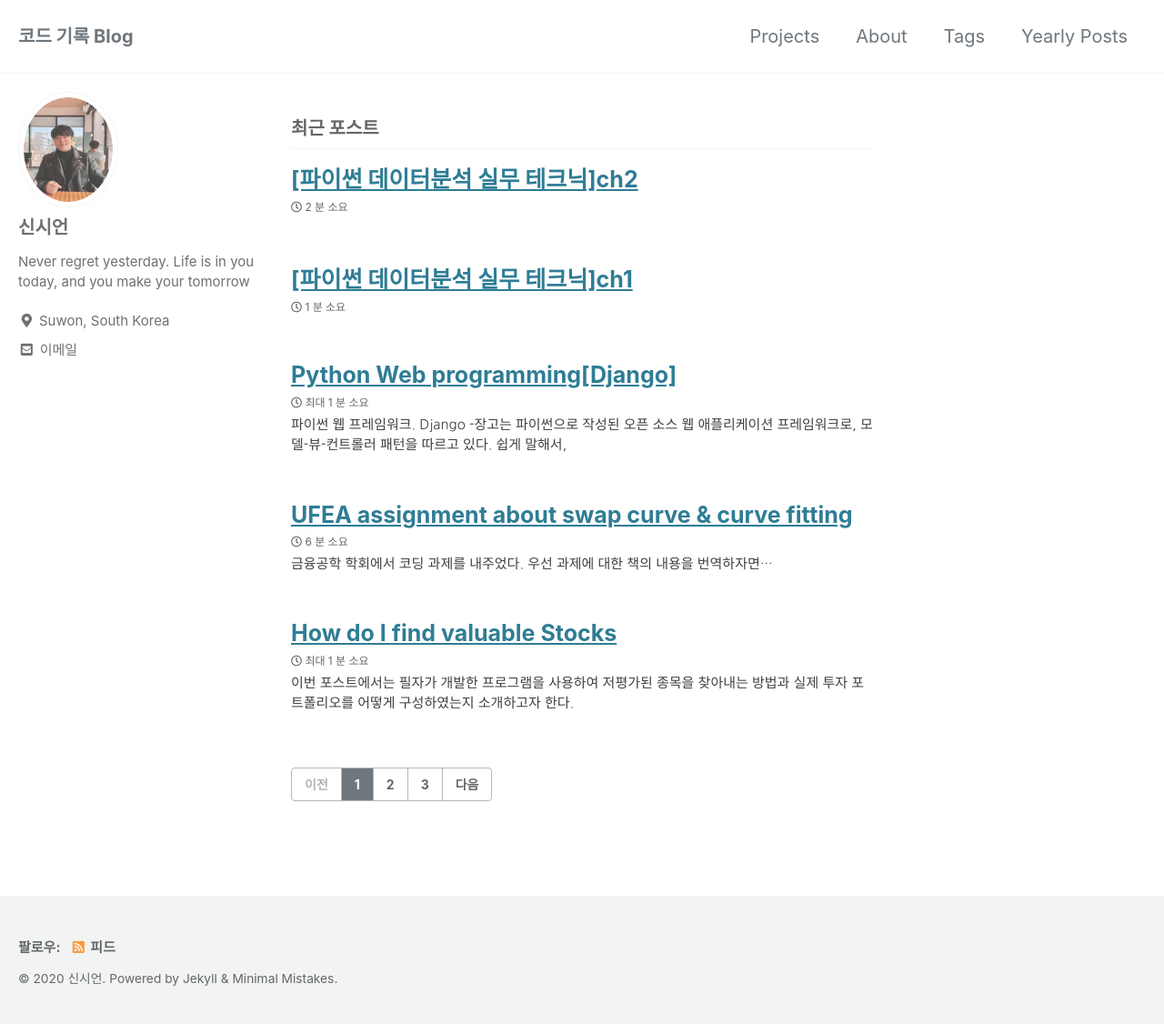
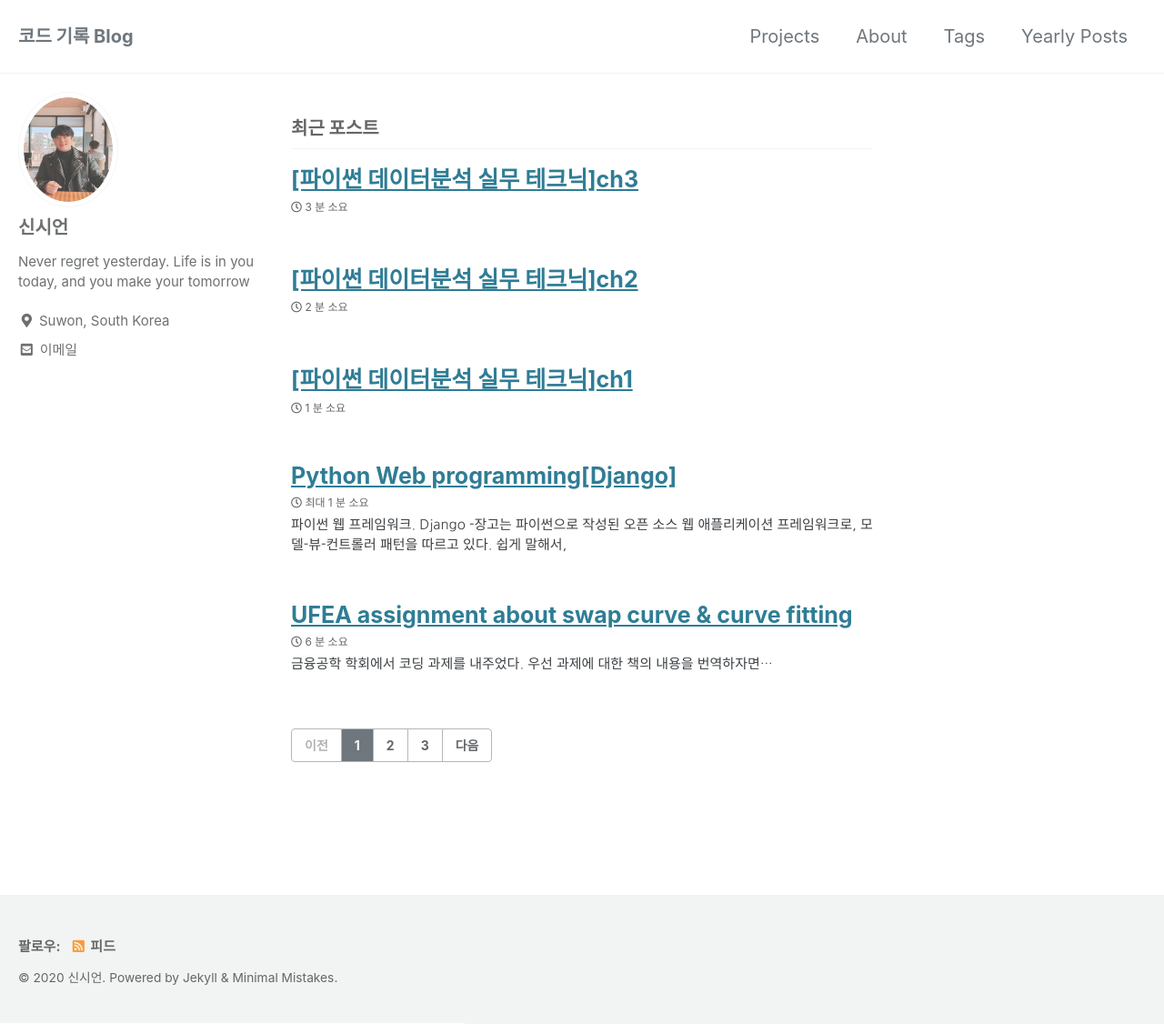
Before and after one commit to Shinsieon/Shinsieon.github.io, a Jekyll site: the page built from index.html, in a window 1280 px wide and 1126 px high. Shown: the whole window at 91% size. Built offline with Jekyll 4.4.1, drawn with Linux system fonts in a browser that asks for light colours; cached includes are drawn as plain includes; the list of posts is cut into pages by our own code; some of the changed lines change nothing that is shown.

Commit message:
2020-10-05-python_analysis3

````diff
--- a/_posts/2020-09-21-python_analysis_1.md
+++ b/_posts/2020-09-21-python_analysis_1.md
@@ -9,7 +9,7 @@ tags:
 
 ![image](https://user-images.githubusercontent.com/56333934/93761301-88221000-fc48-11ea-954a-30257f36e227.png)
 
-이 도서를 참고하여서 작성된 포스트이다.
+이 도서를 참고하였음.
 {: .notice--primary }
 
 <span class="material-icons" style='font-size:150px;'>face</span>
--- /dev/null
+++ b/_posts/2020-10-05-python_analysis3.md
@@ -0,0 +1,181 @@
+---
+title: "[파이썬 데이터분석 실무 테크닉]ch3"
+categories:
+  - Post Formats
+tags:
+  - python
+  - data analysis
+---
+
+![image](https://user-images.githubusercontent.com/56333934/93761301-88221000-fc48-11ea-954a-30257f36e227.png)
+
+이 도서를 참고하였음.
+{: .notice--primary }
+
+<span class="material-icons" style='font-size:150px;'>face</span>
+**"제가 운영하는 스포츠 센터는 트레이닝 붐 덕분에 지금까지 고객 수가 늘었습니다. 그런데 최근 1년간 고객 수가 늘지 않는 것 같습니다. 자주 이용하는 고객은 계속 오지만, 가끔 오는 고객은 어느새 오지 않는 경우도 생기는 것 같습니다. 제대로 데이터를 분석한 적이 없어서 어떤 고객이 계속 이용하고 있는지조차 모릅니다. 데이터 분석을 하면 뭔가 알 수 있을까요?"**
+{: style="color:#819FF7;"}
+
+이 스포츠 센터의 데이터는 다음과 같다.
+1. use_log.csv : 센터의 이용 이력 데이터, 기간은 2018년 4월~2019년 3월 [columns : log_id, customer_id, usedate]
+2. customer_master.csv : 2019년 3월 말 시점의 회원 데이터 [columns : customer_id, name, class, gender, start_date, end_date, campaign_id, is_deleted]
+3. class_master.csv : 회원 구분 데이터(종일, 주간, 야간) [columns : class, class_name, price]
+4. campaign_master.csv : 행사 구분 데이터(입회비 유무 등) [columns : campaign_id, campaign_name]
+
+## 1. 데이터를 읽어온다
+```python
+import pandas as pd
+uselog = pd.read_csv('use_log.csv')
+print(len(uselog))
+
+customer = pd.read_csv('customer_master.csv')
+print(len(customer))
+
+class_master = pd.read_csv('class_master.csv')
+print(len(class_master))
+
+campaign_master= pd.read_csv('campaign_master.csv')
+print(len(campaign_master))
+
+display(uselog.head(), customer.head(), class_master, campaign_master)
+```
+![image](https://user-images.githubusercontent.com/56333934/95074842-2aaeb880-074a-11eb-9e59-fa990bbb614a.png)
+
+## 2. 데이터 가공하기
+customer_master 와 class_master, campaign_master를 'class' 열과 'campaign_id'를 기준으로 결합한다.
+
+```python
+customer_join = pd.merge(customer, class_master, on='class', how='left')
+customer_join = pd.merge(customer_join, campaign_master, on='campaign_id', how='left')
+display(customer_join.head())
+print(len(customer_join))
+customer_join.isnull().sum()
+```
+![image](https://user-images.githubusercontent.com/56333934/95075093-93963080-074a-11eb-8cad-86e154bbd8ca.png)
+
+**isnull() 함수를 통해 결측치가 존재하는지 확인한다. end_date에 null값이 있는 것은 현재 등록되어 있는 고객들은 end_date값이 없기 때문이다.**
+
+## 3. 고객 데이터 집계하기
+
+```python
+#우선 캠페인 구분과 성별, 이미 탈퇴를 했는지 안는지
+display(customer_join.groupby("class_name").count()["customer_id"], \
+        customer_join.groupby("campaign_name").count()["customer_id"], \
+        customer_join.groupby("gender").count()["customer_id"], \
+        customer_join.groupby("is_deleted").count()["customer_id"])
+```
+![image](https://user-images.githubusercontent.com/56333934/95075365-00a9c600-074b-11eb-883c-74bbe10bedf5.png)
+
+이 집계 데이터를 통해 회원 클래스는 종일반이 거의 절반을 차지하고 야간 다음, 주간 순인 것과 캠페인은 일반 입회가 많고, 입회 캠페인에 의한 가임이 약 20%임을 알 수 있다. 또한 남녀 비율은 남자쪽이 조금 더 많고 현재 가입된(등록된) 고객은 2842명임을 알 수 있다.
+{: .notice--primary}
+
+## 4. 최신 고객 데이터를 집계하자
+오래된 데이터보다는 최근 데이터가 더 의미가 있을 수 있기 때문에 기간 만료가 2019년 3월 31일 이후이거나 end_date값이 없는 회원들만 추려본다.
+
+```python
+customer_join['end_date'] = pd.to_datetime(customer_join["end_date"])
+customer_newer = customer_join.loc[(customer_join["end_date"]>=pd.to_datetime("20190331")) | (customer_join["end_date"].isna())]
+print(len(customer_newer))
+```
+```
+out:2953
+```
+여기서 한 가지 든 의문은 총 고객 중 현재 등록되어 있는(is_deleted가 0인) 회원은 2842명인데 최근 고객의 수가 더 많을까? 생각해보니, 3월 31일 혹은 4월 30일이 마지막 운동인 회원의 경우 is_deleted는 1로 기록되어 있기 때문이었다. 그 수가 2953-2842 =
+111명이 되어야 되는데 한번 확인해 보았다.
+
+```python
+cn = customer_join.loc[customer_join["end_date"]>=pd.to_datetime("20190331")]
+print(len(cn))
+```
+```
+out : 111
+```
+
+## 5. 이용 이력 데이터를 집계하자.
+월 이용 횟수의 평균값, 중앙값, 최댓값, 최솟값과 정기적 이용 여부를 플래그로 작성해서 고객 데이터에 추가한다.
+
++ 월 이용 횟수 집계
+```python
+uselog['usedate'] = pd.to_datetime(uselog["usedate"])
+uselog["연월"] = uselog["usedate"].dt.strftime("%Y%m")
+uselog_months = uselog.groupby(["연월", "customer_id"], as_index = False).count()
+uselog_months.rename(columns = {"log_id":"count"}, inplace=True)
+del uselog_months["usedate"]
+uselog_months.head()
+```
+![image](https://user-images.githubusercontent.com/56333934/95076932-98101880-074d-11eb-8bec-7db35cea7550.png)
+
+통계값은 다음과 같다.
+```python
+uselog_customer = uselog_months.groupby("customer_id").agg(["mean", "median", "max","min"])["count"]
+uselog_customer=uselog_customer.reset_index(drop=False)
+uselog_customer.head()
+```
+![image](https://user-images.githubusercontent.com/56333934/95077077-de657780-074d-11eb-81ca-25852eec00b5.png)
+
+AS002855 회원 같은 경우 월 평균 4.5회 중앙값은 5회 최댓값은 7회, 최솟값은 2회 이용하는 것으로 확인할 수 있다.
+
++ 정기적/비정기적 스포츠 센터 이용 여부
+월 별 정기적 이용 여부는 고객에 따라 다르겠지만, 여기서는 고객마다 월/요일별로 집계하고, 최댓값이 4이상인 요일이 하나라도 있는 회원은 플래그를 1로 기록한다.
+
+```python
+uselog["weekday"] = uselog["usedate"].dt.weekday
+uselog_weekday = uselog.groupby(["customer_id","연월", "weekday"], as_index=False).count()[["customer_id","연월","weekday","log_id"]]
+uselog_weekday.rename(columns={"log_id" : "count"}, inplace=True)
+
+#고객별로 최댓값을 계산하고 그 최댓값이 4이상인 경우에 플래그
+uselog_weekday = uselog_weekday.groupby("customer_id",as_index=False).max()[["customer_id","count"]]
+uselog_weekday["routine_flag"]=0
+uselog_weekday["routine_flag"] = uselog_weekday["routine_flag"].where(uselog_weekday["count"]<4,1)
+uselog_weekday
+```
+![image](https://user-images.githubusercontent.com/56333934/95077347-4fa52a80-074e-11eb-857d-8e624846b166.png)
+
+## 6. 고객 데이터와 이용 이력 데이터를 결합하고 회원 기간을 계산하기
+
+```python
+customer_join = pd.merge(customer_join, uselog_customer, on='customer_id', how="left")
+customer_join = pd.merge(customer_join, uselog_weekday[["customer_id","routine_flag"]], on="customer_id", how="left")
+customer_join.head()
+```
+![image](https://user-images.githubusercontent.com/56333934/95077927-4d8f9b80-074f-11eb-939d-1c66865fa264.png)
+
+회원 기간을 계산하는 방법은 end_date와 start_date의 기간 차이를 이용할 것인데 end_date의 값이 없는 회원들의 경우 2019년 4월 30일로 채워서 계산하기로 한다.
+
+```python
+from dateutil.relativedelta import relativedelta
+customer_join["calc_date"] = customer_join["end_date"]
+customer_join["calc_date"] = customer_join["calc_date"].fillna(pd.to_datetime("20190430"))
+customer_join["membership_period"] = 0
+for i in range(len(customer_join)):
+    delta = relativedelta(customer_join["calc_date"].iloc[i], customer_join["start_date"].iloc[i])
+    customer_join["membership_period"].iloc[i] = delta.years*12 + delta.months
+customer_join["membership_period"]
+```
+![image](https://user-images.githubusercontent.com/56333934/95078171-a9f2bb00-074f-11eb-8bd4-b93cc029d2d0.png)
+
+다음과 같이 고객 데이터에 새로운 열(membership_period)를 추가해 등록 기간을 월 수로 입력한다.
+
+## 7. 고객 행동의 각종 통계량을 파악하기
+그래프를 이용해 회원 기간의 분포를 살펴보자.
+
+```python
+import matplotlib.pyplot as plt
+%matplotlib inline
+plt.hist(customer_join["membership_period"])
+```
+![image](https://user-images.githubusercontent.com/56333934/95078639-69477180-0750-11eb-958b-77be30eb85f0.png)
+
+10개월 이전의 회원 수가 많고 10개월 이후부터는 일정한 것을 볼 수 있다. 이는 짧은 기간에 고객이 빠져나가는 업계라는 것을 시사한다.
+
+## 8. 탈퇴회원과 지속 회원의 차이를 파악하기
+
+```python
+customer_end = customer_join.loc[customer_join["is_deleted"]==1]
+customer_stay = customer_join.loc[customer_join["is_deleted"]==0]
+display(customer_end.describe(), customer_stay.describe())
+```
+![image](https://user-images.githubusercontent.com/56333934/95084178-7b2d1280-0758-11eb-8eb7-388538a88567.png)
+
+결과를 보면, 탈퇴 회원의 매월 이용 횟수의 평균값, 중앙값, 최댓값, 최솟값은 모두 지속 회원보다 작다. 특히, 반면에 매월 최대 이용 횟수의 평균값은 지속 회원이 높기는 하지만, 탈퇴 회원도 6.4 정도 이다. routine_flag의 평균값은 차이가 크게 나서 지속 회원은 0.98로 많은 회원이 정기적으로 이용하고 있다는 것을 알 수있지만, 탈퇴 회원은 0.45로 거의 절반은 랜덤하게 이용하고 있다고 생각할 수 있다.
+{: .notice--warning}
````
